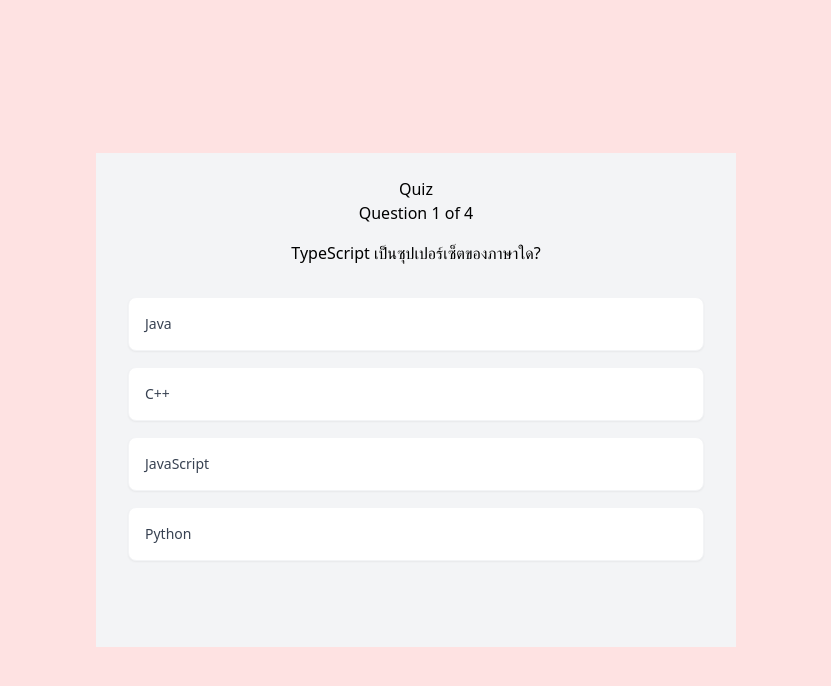
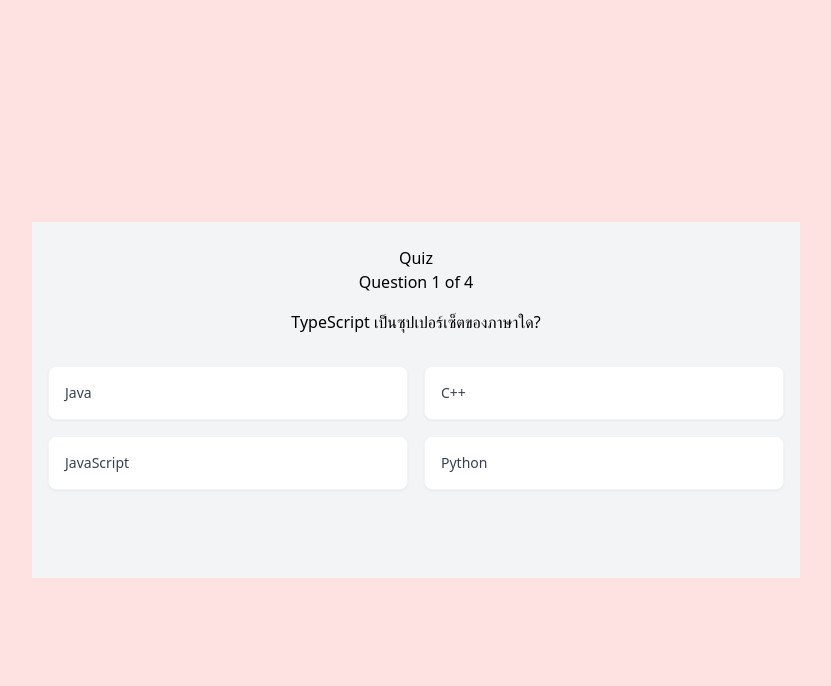
Before and after one commit to wasawin/Quiz-app, a React (Vite) app: page / in a window 1280 px wide. Both pictures are taken after a click on the button "Start Quiz". Shown: the top 686 px of the page, without its empty margins (224-1055 px from the left). Built offline with nearby package versions, Linux system fonts and the light colour scheme.

Commit message:
add ReviewScreen components

```diff
--- a/src/App.tsx
+++ b/src/App.tsx
@@ -5,19 +5,15 @@
 import ResultScreen from './components/ResultScreen.tsx';
 import ReviewScreen from './components/ReviewScreen.tsx';
 function App() {
-  const { screen, setScreen, shuffledQuestions } = useContext(QuizContext);
+  const { screen } = useContext(QuizContext);
   console.clear;
-  function handleStart() {
-    shuffledQuestions();
-    setScreen('quiz');
-  }
 
   return (
     <>
       <div className="min-h-screen bg-red-100 flex justify-center items-center">
         {screen === 'start' && (
           <>
-            <StartScreen onStart={handleStart} />
+            <StartScreen />
           </>
         )}
         {screen === 'quiz' && <QuizScreen />}
--- a/src/Context/QuizContext.tsx
+++ b/src/Context/QuizContext.tsx
@@ -17,7 +17,7 @@
   setCurrentQuestionIndex: React.Dispatch<React.SetStateAction<number>>;
   answers: QuizState[];
   setAnswers: React.Dispatch<React.SetStateAction<QuizState[]>>;
-  shuffledQuestions: () => void;
+  handleStart: () => void;
 }
 
 const QuizProvider: React.FC<QuizProviderProps> = ({ children }) => {
@@ -33,7 +33,10 @@
 
     setQuestions(shuffled);
   }
-
+  function handleStart() {
+    shuffledQuestions();
+    setScreen('quiz');
+  }
   return (
     <QuizContext.Provider
       value={{
@@ -47,7 +50,7 @@
         setScore,
         answers,
         setAnswers,
-        shuffledQuestions,
+        handleStart,
       }}
     >
       {children}
--- a/src/components/Button.tsx
+++ b/src/components/Button.tsx
@@ -9,7 +9,7 @@
   return (
     <>
       <button
-        className="disabled:opacity-0 text-center w-full
+        className="disabled:hidden text-center w-full
         inline-block rounded border border-indigo-600 bg-indigo-600
         p-3 text-sm font-medium text-white
         hover:bg-transparent hover:text-indigo-600
--- a/src/components/QuizScreen.tsx
+++ b/src/components/QuizScreen.tsx
@@ -82,7 +82,7 @@
   }
 
   return (
-    <div className="flex flex-col items-center gap-4 justify-center py-6 px-4 w-full md:w-3/4 lg:w-2/4 bg-gray-100">
+    <div className="flex flex-col items-center gap-4 justify-center py-6 px-4 w-full sm:w-3/4 max-w-3xl  bg-gray-100">
       <div className="text-center">
         <h1>Quiz</h1>
         <p>
@@ -91,7 +91,8 @@
       </div>
 
       <p>{questions[currentQuestionIndex].text}</p>
-      <ul className="grid grid-cols-1 md:gr3d4cols-2 gap-4 w-full max-w-xl mx-auto mt-4">
+
+      <ul className="grid grid-cols-1 md:grid-cols-2 gap-4 w-full mt-4">
         {questions[currentQuestionIndex].options.map((option, index) => (
           <li key={index}>
             <label
@@ -112,7 +113,7 @@
           </li>
         ))}
       </ul>
-      <div className="grid  grid-cols-2 w-full gap-2">
+      <div className="flex w-full gap-4 md:gap-2 min-h-12 justify-center">
         <Button onClick={handlePrev} disabled={currentQuestionIndex === 0}>
           Previous
         </Button>
--- a/src/components/ReviewScreen.tsx
+++ b/src/components/ReviewScreen.tsx
@@ -1,13 +1,58 @@
 import { useContext } from 'react';
 import { QuizContext } from '../Context/QuizContext.tsx';
+import Button from './Button.tsx';
 
 function ReviewScreen() {
-  const { score, questions, answers } = useContext(QuizContext);
+  const { score, questions, answers, handleStart, setScreen } =
+    useContext(QuizContext);
   console.log(questions);
   console.log(score);
   console.log(answers);
 
-  return <div>ReviewScreen</div>;
+  function handleBack() {
+    setScreen('start');
+  }
+
+  return (
+    <>
+      <div className="flex flex-col justify-center gap-4  p-4 bg-slate-200">
+        {questions.map((question, index) => (
+          <div key={index} className="bg-white p-2  space-y-3">
+            <p>
+              {question.correctAnswer === answers[index]?.selectedOption
+                ? '✅'
+                : '❌'}
+              {question.text}
+            </p>
+            <label htmlFor="" className="flex flex-col gap-2  justify-center">
+              {question.options.map((option, optionIndex) => (
+                <div
+                  className={`${
+                    (question.correctAnswer ===
+                      answers[index]?.selectedOption &&
+                      optionIndex === question.correctAnswer &&
+                      'bg-green-500/50') ||
+                    (question.correctAnswer === optionIndex &&
+                      'bg-green-500/50')
+                  }
+                  ${
+                    answers[index]?.selectedOption === optionIndex &&
+                    question.correctAnswer !== answers[index]?.selectedOption &&
+                    'bg-red-600/50'
+                  }
+                  flex justify-start items-center rounded-lg border border-gray-100 bg-white p-4 text-sm font-medium shadow-sm max-h-10`}
+                >
+                  {optionIndex} {option}{' '}
+                </div>
+              ))}
+            </label>
+          </div>
+        ))}
+        <Button onClick={() => handleStart}>Retry</Button>
+        <Button onClick={() => handleBack}>Back</Button>
+      </div>
+    </>
+  );
 }
 
 export default ReviewScreen;
--- a/src/components/StartScreen.tsx
+++ b/src/components/StartScreen.tsx
@@ -1,16 +1,16 @@
 import React from 'react';
 import Button from './Button';
+import { QuizContext } from '../Context/QuizContext.tsx';
+import { useContext } from 'react';
 
-interface StartScreenProps {
-  onStart: () => void;
-}
+const StartScreen: React.FC = () => {
+  const { handleStart } = useContext(QuizContext);
 
-const StartScreen: React.FC<StartScreenProps> = ({ onStart }) => {
   return (
     <div className="text-center">
       <h1 className="text-4xl font-bold mb-4">Welcome to the Quiz!</h1>
 
-      <Button onClick={onStart}>Start Quiz</Button>
+      <Button onClick={handleStart}>Start Quiz</Button>
     </div>
   );
 };
```
